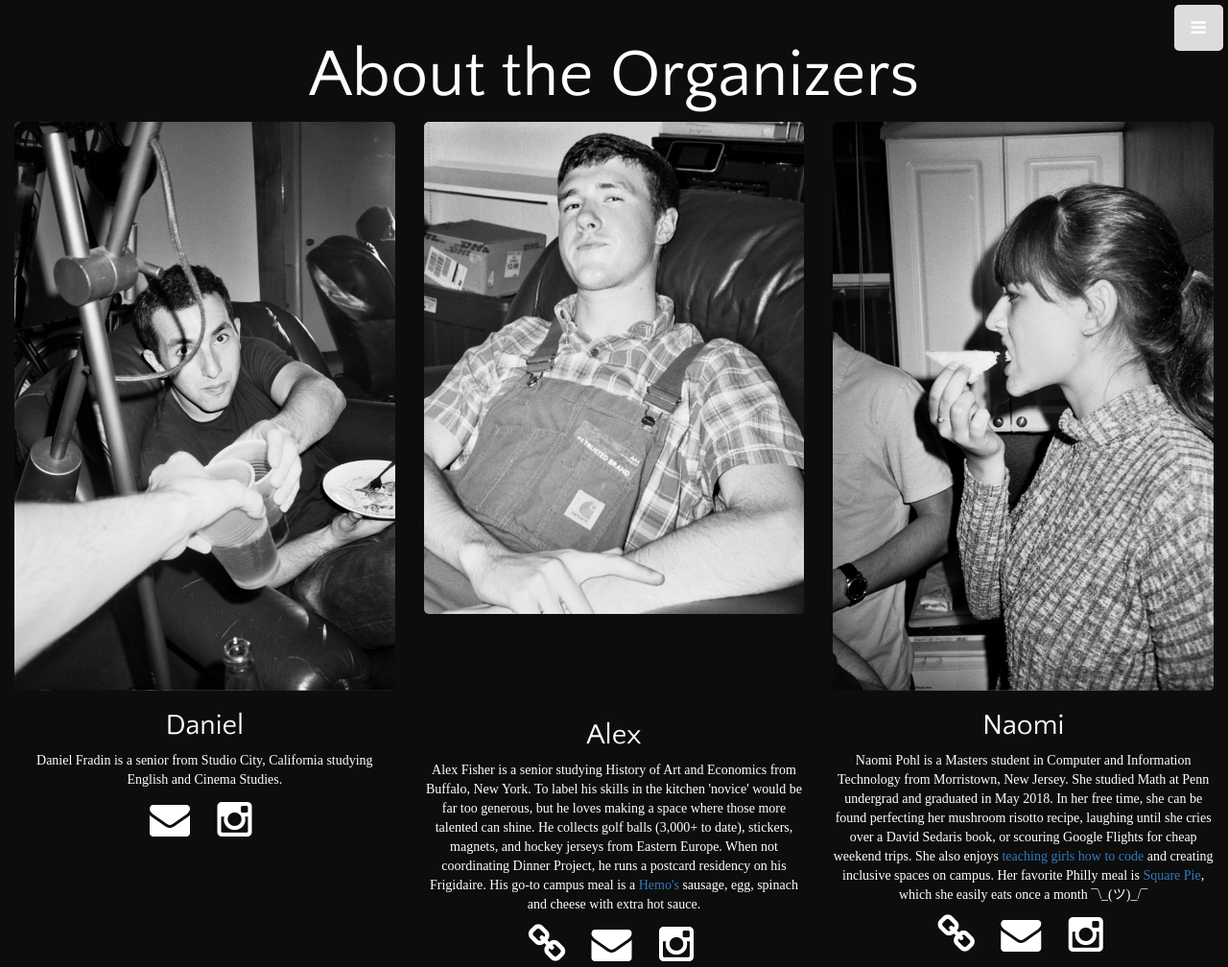
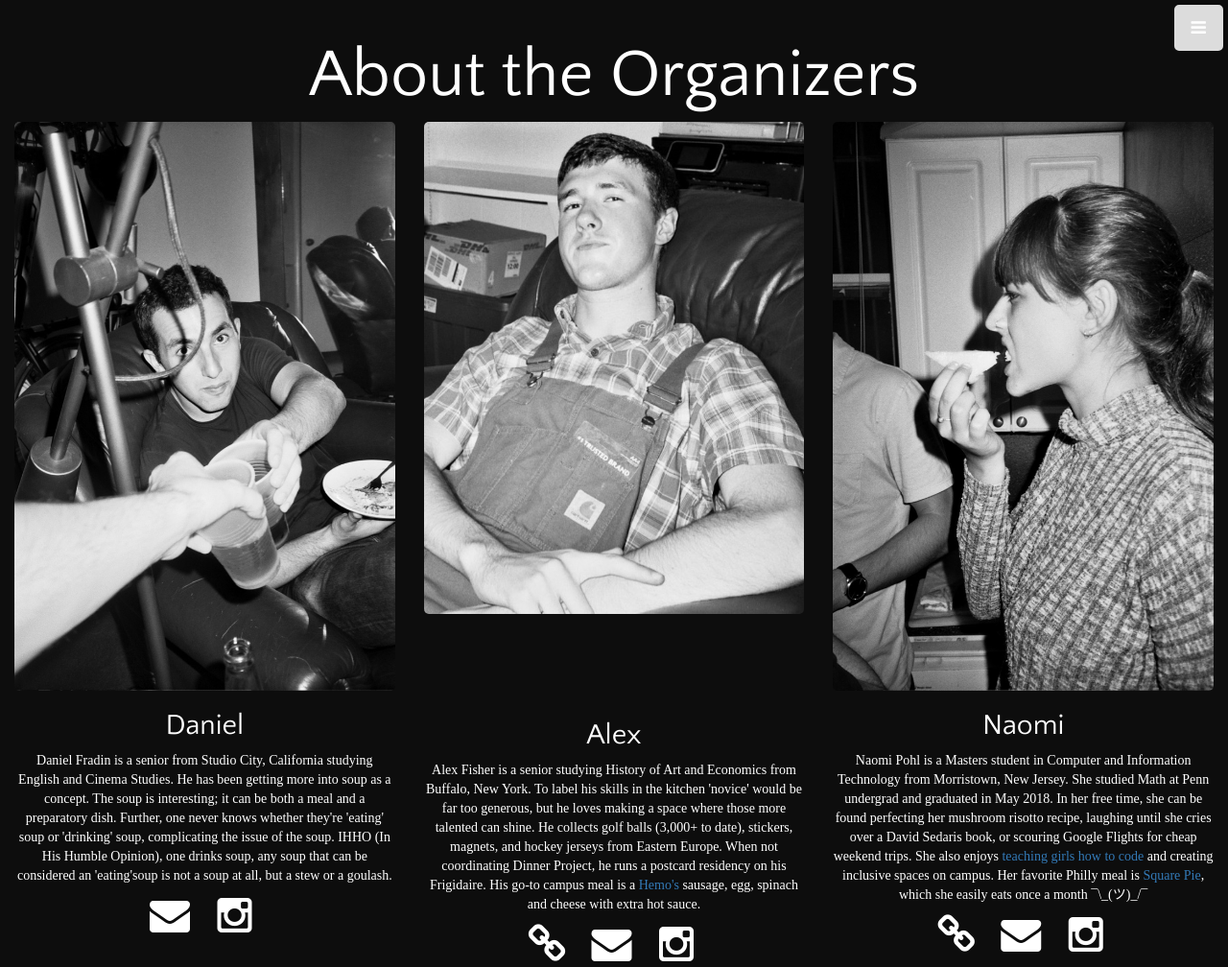
Before and after one commit to naomipohl/dinner-project, a plain HTML site: page about.html in a window 1280 px wide. Shown: the top 1008 px of the page at 96% size. Drawn offline with Linux system fonts and the light colour scheme; a web font is replaced by a local one.

Commit message:
updated Daniels bio

```diff
--- a/about.html
+++ b/about.html
@@ -64,7 +64,7 @@
                 <div class="col-lg-4 text-center">
                     <img src="images/dp_7.jpg" class="fun-images">
                     <h1 style="text-align:center; font-size:30px" class="quattro-sans">Daniel</h1>
-                    <p>Daniel Fradin is a senior from Studio City, California studying English and Cinema Studies. </p>
+                    <p>Daniel Fradin is a senior from Studio City, California studying English and Cinema Studies. He has been getting more into soup as a concept. The soup is interesting; it can be both a meal and a preparatory dish. Further, one never knows whether they're 'eating' soup or 'drinking' soup, complicating the issue of the soup. IHHO (In His Humble Opinion), one drinks soup, any soup that can be considered an 'eating'soup is not a soup at all, but a stew or a goulash.</p>
                      <ul class="list-inline">
                         <li>
                             <a href="mailto:dfradin@sas.upenn.edu"><i class="fa fa-envelope fa-fw fa-3x"></i></a>
```
